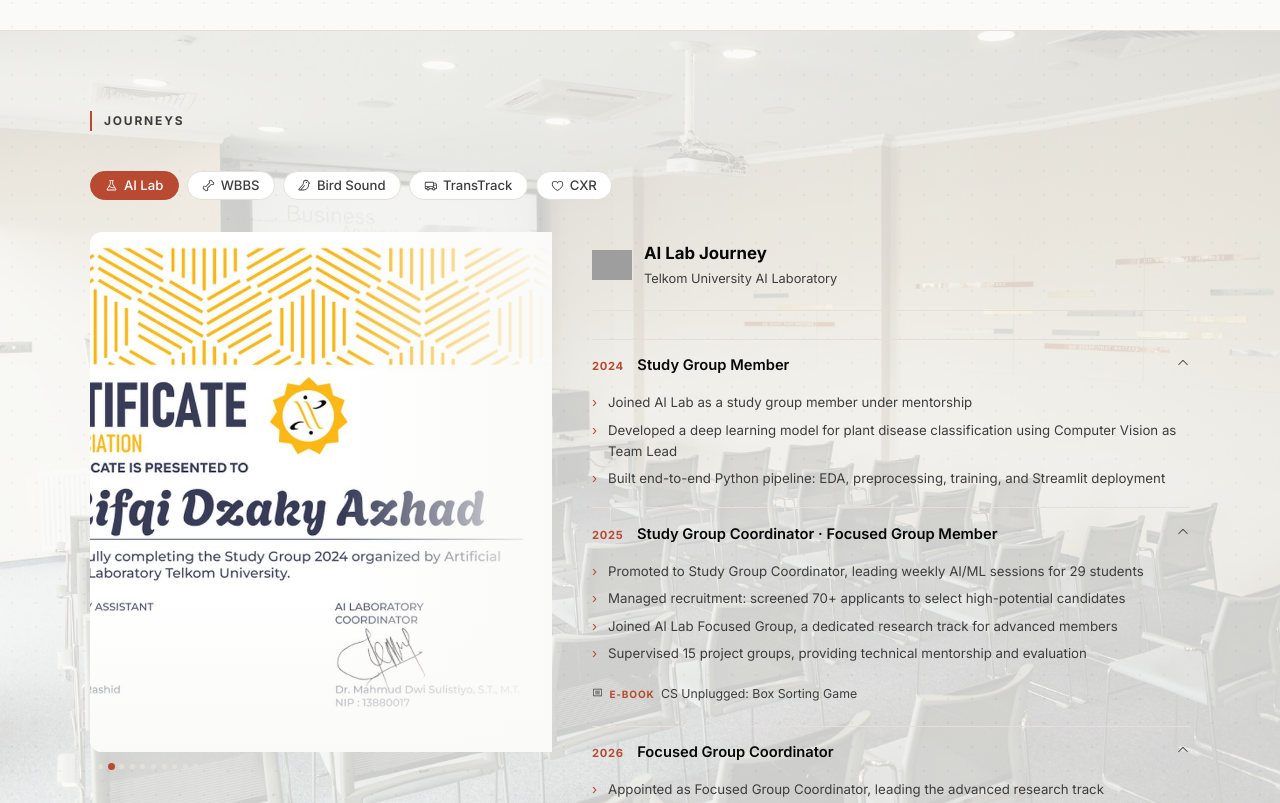
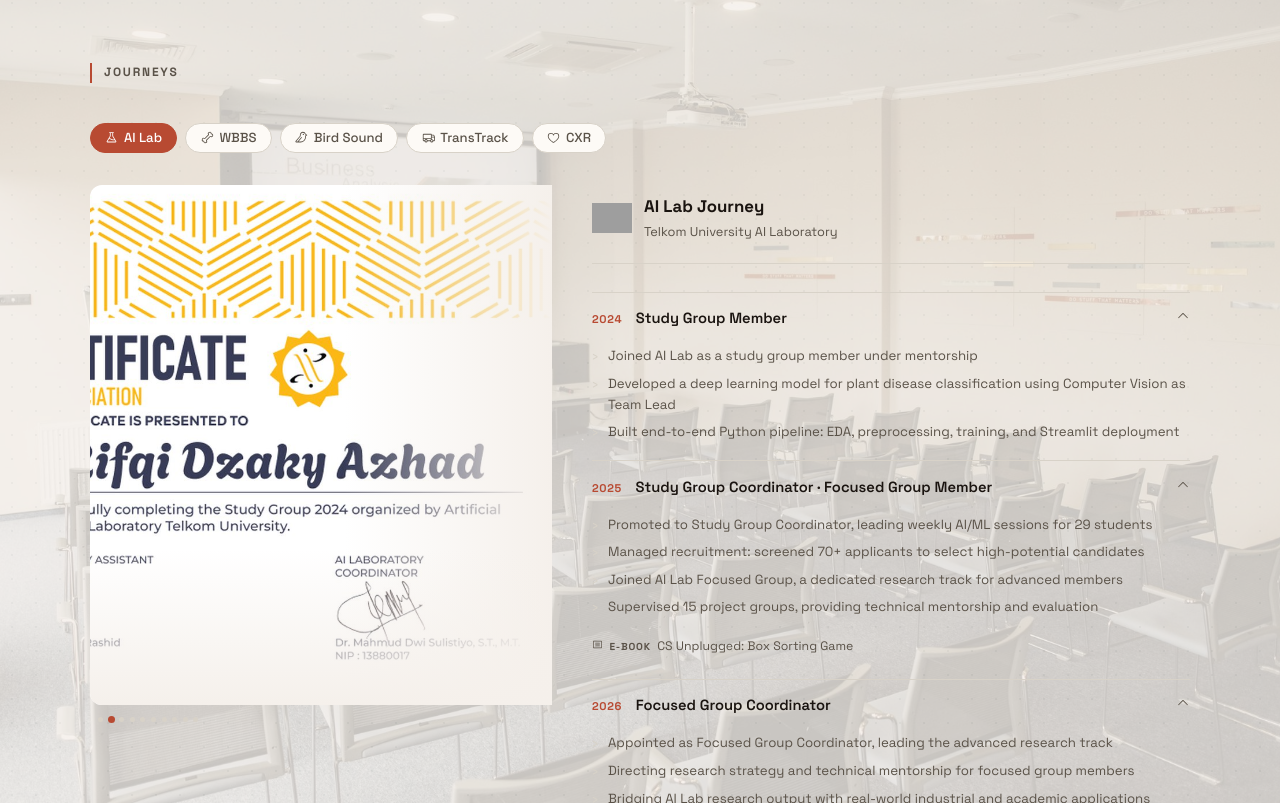
Before and after one commit to Liamours/portofolio-app, a Nuxt app: page / in a window 1280 px wide. Shown: the part 1257-2060 px from the top of the page. Built offline with nearby package versions, Linux system fonts and the light colour scheme; grey boxes are pictures that could not be loaded.

Commit message:
Apply design antipatterns fixes: Space Grotesk, warm palette, accent reduction, micro-interactions

```diff
--- a/app/assets/css/main.css
+++ b/app/assets/css/main.css
@@ -1,27 +1,27 @@
 /* ─── Dark theme (default) ─────────────────────────── */
 :root {
-  --dot-color:      rgba(255, 255, 255, 0.06);
-  --bg:             #0C0C0C;
-  --surface:        #161616;
-  --surface-2:      #1F1F1F;
-  --border:         #2C2C2C;
-  --text:           #EDEBE6;
-  --text-muted:     #737373;
+  --dot-color:      rgba(255, 255, 255, 0.05);
+  --bg:             #0E0C0A;
+  --surface:        #171410;
+  --surface-2:      #211D19;
+  --border:         #2E2A26;
+  --text:           #EDE8DF;
+  --text-muted:     #7A746C;
   --accent-1:       #C9573F;
   --accent-2:       #C9573F;
-  --accent-1-sub:   rgba(201, 87, 63, 0.12);
-  --accent-2-sub:   rgba(201, 87, 63, 0.12);
+  --accent-1-sub:   rgba(201, 87, 63, 0.10);
+  --accent-2-sub:   rgba(201, 87, 63, 0.10);
 }
 
 /* ─── Light theme ──────────────────────────────────── */
 html.light {
-  --dot-color:      rgba(0, 0, 0, 0.045);
-  --bg:             #FAFAF8;
-  --surface:        #FFFFFF;
-  --surface-2:      #F4F2EE;
-  --border:         #E4E0D8;
-  --text:           #080808;
-  --text-muted:     #3D3D3D;
+  --dot-color:      rgba(0, 0, 0, 0.04);
+  --bg:             #F5F0EB;
+  --surface:        #FDFAF6;
+  --surface-2:      #EDE8E0;
+  --border:         #D8D2C8;
+  --text:           #1A1410;
+  --text-muted:     #5A5248;
   --accent-1:       #B84A32;
   --accent-2:       #B84A32;
   --accent-1-sub:   rgba(184, 74, 50, 0.08);
@@ -54,7 +54,7 @@
   background-image: radial-gradient(circle, var(--dot-color) 1px, transparent 1px);
   background-size: 24px 24px;
   color: var(--text);
-  font-family: 'Inter', system-ui, -apple-system, sans-serif;
+  font-family: 'Space Grotesk', system-ui, -apple-system, sans-serif;
   line-height: 1.6;
   -webkit-font-smoothing: antialiased;
   width: 100%;
--- a/app/components/sections/ExperienceSection.vue
+++ b/app/components/sections/ExperienceSection.vue
@@ -116,7 +116,7 @@
 
 .exp-item:hover,
 .exp-item.open {
-  border-color: var(--accent-2);
+  border-color: var(--text-muted);
 }
 
 .exp-summary {
--- a/app/components/sections/HeroSection.vue
+++ b/app/components/sections/HeroSection.vue
@@ -122,13 +122,14 @@
   font-size: 0.85rem;
   color: var(--text);
   background: var(--accent-1-sub);
-  transition: border-color 0.2s, color 0.2s, background 0.2s;
+  transition: border-color 0.2s ease-out, color 0.2s ease-out, background 0.2s ease-out, transform 0.15s ease-out;
 }
 
 .hero-link:hover {
-  border-color: var(--accent-2);
+  border-color: var(--accent-1);
   color: var(--text);
-  background: var(--accent-2-sub);
+  background: var(--accent-1-sub);
+  transform: translateY(-2px);
 }
 
 .hero-photo-wrap {
--- a/app/components/sections/JourneysSection.vue
+++ b/app/components/sections/JourneysSection.vue
@@ -202,9 +202,9 @@
   font-weight: 500;
   font-family: inherit;
   cursor: pointer;
-  transition: border-color 0.2s, color 0.2s, background 0.2s;
+  transition: border-color 0.2s ease-out, color 0.2s ease-out, background 0.2s ease-out, transform 0.15s ease-out;
 }
-.journey-btn:hover { border-color: var(--accent-1); color: var(--text); }
+.journey-btn:hover { border-color: var(--text-muted); color: var(--text); transform: translateY(-1px); }
 .journey-btn.active { background: var(--accent-1); border-color: var(--accent-1); color: #fff; }
 
 /* ── Fade transition ── */
@@ -356,7 +356,7 @@
   padding-left: 1rem; position: relative;
   line-height: 1.6; overflow-wrap: break-word;
 }
-.highlights li::before { content: '›'; position: absolute; left: 0; color: var(--accent-1); }
+.highlights li::before { content: '›'; position: absolute; left: 0; color: var(--border); }
 
 /* ── Publications ── */
 .pub-row { display: flex; flex-direction: column; gap: 0.35rem; }
@@ -369,7 +369,7 @@
 }
 .pub-chip:last-child { border-bottom: none; }
 .pub-chip:not(.no-link):hover { color: var(--text); }
-.pub-chip-type { font-size: 0.63rem; font-weight: 700; text-transform: uppercase; letter-spacing: 0.08em; color: var(--accent-1); flex-shrink: 0; }
+.pub-chip-type { font-size: 0.63rem; font-weight: 700; text-transform: uppercase; letter-spacing: 0.08em; color: var(--text-muted); flex-shrink: 0; }
 .pub-chip-title { flex: 1; min-width: 0; }
 
 /* ── Links ── */
--- a/app/components/ui/ProjectCard.vue
+++ b/app/components/ui/ProjectCard.vue
@@ -54,7 +54,7 @@
 
 .card:hover,
 .card.expanded {
-  border-color: var(--accent-1);
+  border-color: var(--text-muted);
 }
 
 .card-top {
--- a/app/pages/index.vue
+++ b/app/pages/index.vue
@@ -21,6 +21,11 @@
   padding: 5rem 2rem;
   border-top: 1px solid var(--border);
 }
+
+/* Vary section density — not identical everywhere */
+#about    { padding: 3.5rem 2rem; }
+#skills   { padding: 3.5rem 2rem; }
+#experience { padding: 4rem 2rem; }
 
 .container {
   width: 100%;
--- a/nuxt.config.ts
+++ b/nuxt.config.ts
@@ -21,7 +21,7 @@
         },
         {
           rel: 'stylesheet',
-          href: 'https://fonts.googleapis.com/css2?family=Inter:wght@400;500;600;700;800&display=swap'
+          href: 'https://fonts.googleapis.com/css2?family=Space+Grotesk:wght@400;500;600;700&display=swap'
         }
       ]
     }
```
